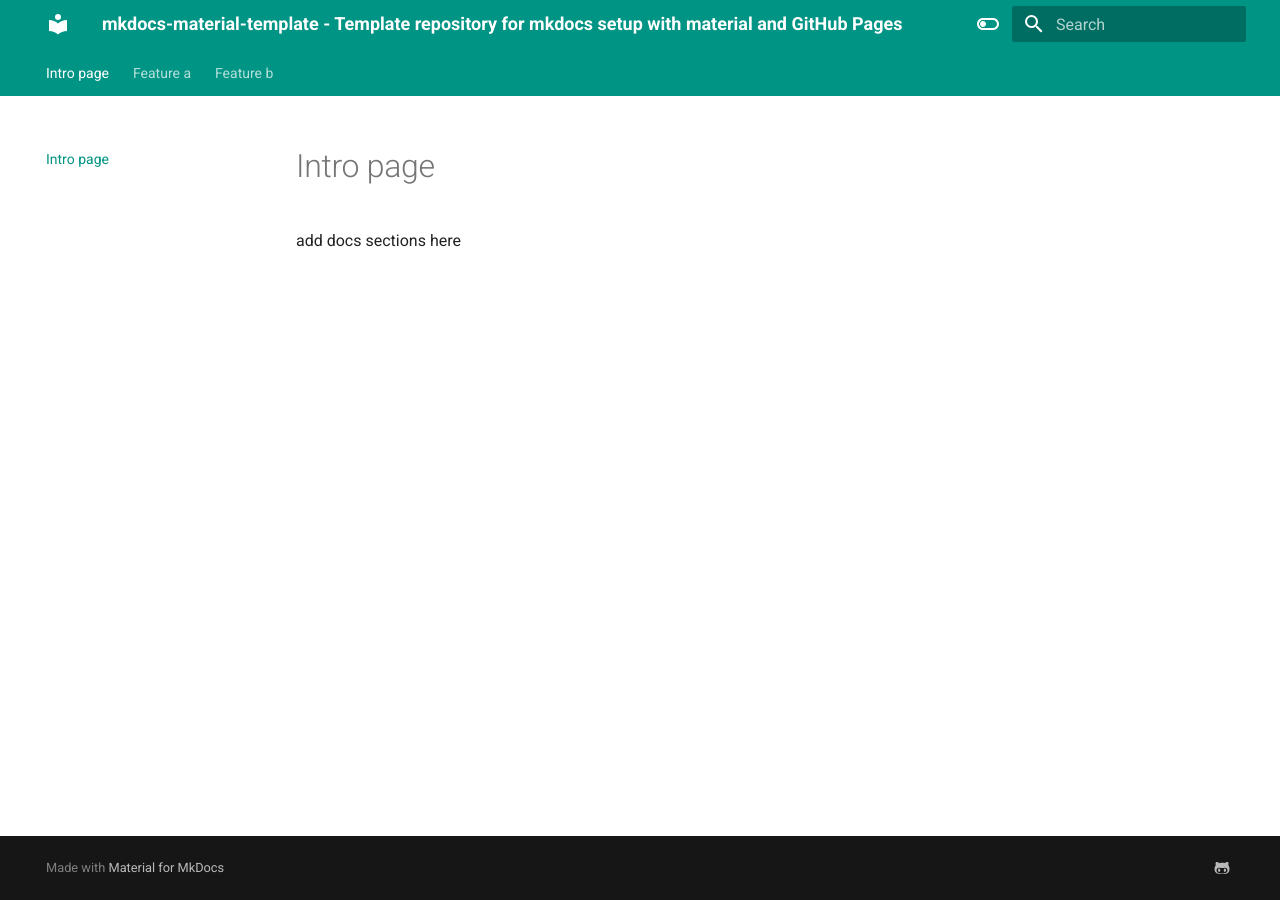
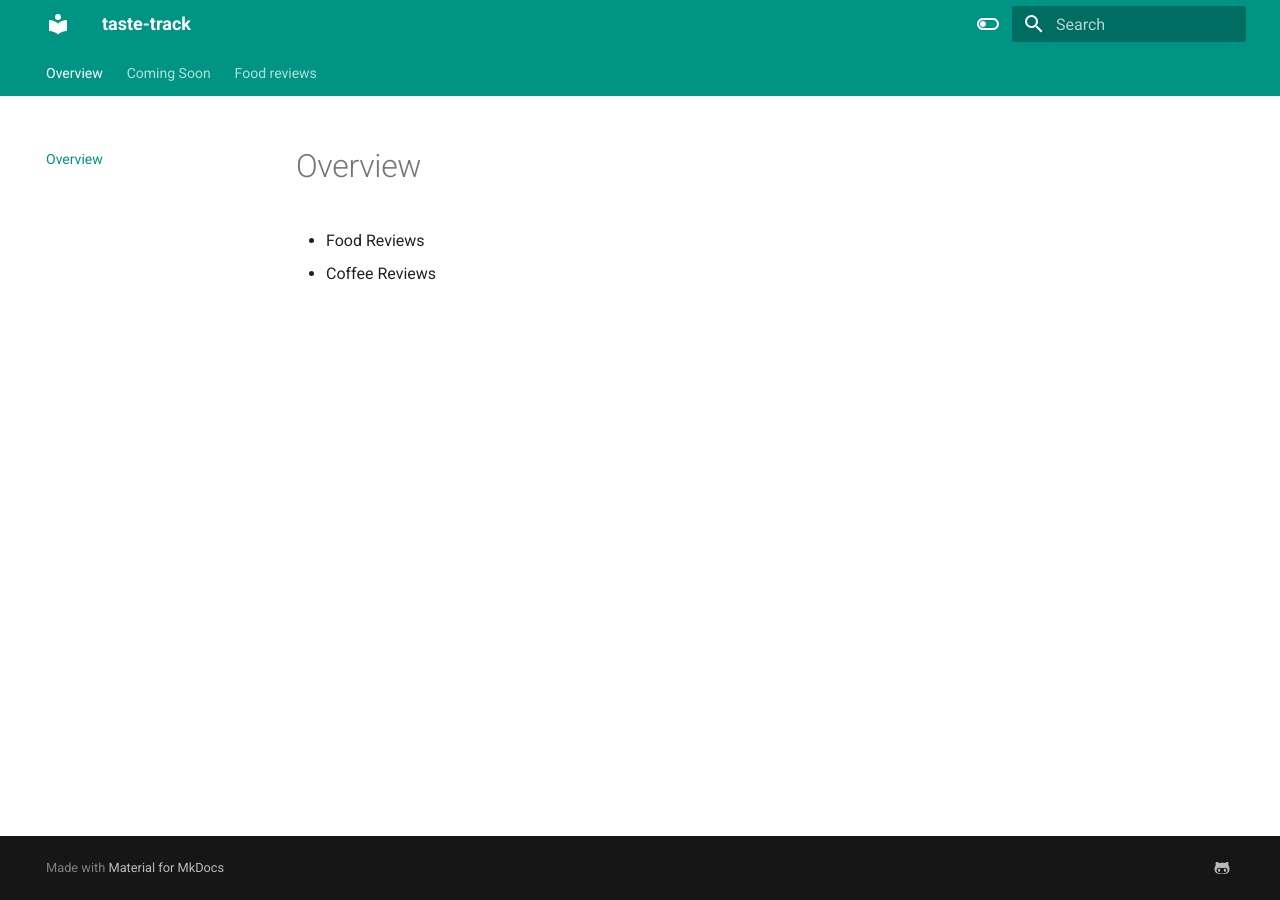
Before and after one commit to TheNewThinkTank-gh-pages/taste-track, an MkDocs documentation site: the page built from docs/index.md, in a window 1280 px wide. Built offline with MkDocs 1.6.1 and Material for MkDocs 9.7.7, drawn with Linux system fonts in a browser that asks for light colours.

Commit message:
chore: update mkdocs, README and md files.

```diff
--- /dev/null
+++ b/docs/coffee-reviews/coming-soon.md
@@ -0,0 +1,3 @@
+# Coming Soon
+
+Cafés in Copenhagen
--- a/docs/feature_a/feature_a1.md
+++ /dev/null
@@ -1,3 +0,0 @@
-# Feature a1
-
-This is about feature a1
--- a/docs/feature_a/feature_a2.md
+++ /dev/null
@@ -1,3 +0,0 @@
-# Feature a2
-
-This is about feature a2
--- a/docs/feature_b/feature_b1.md
+++ /dev/null
@@ -1,3 +0,0 @@
-# Feature b1
-
-This is about feature b1
--- a/docs/feature_b/feature_b2.md
+++ /dev/null
@@ -1,3 +0,0 @@
-# Feature b2
-
-This is about feature b2
--- a/docs/index.md
+++ b/docs/index.md
@@ -1,3 +1,4 @@
-# Intro page
+# Overview
 
-add docs sections here
+- Food Reviews
+- Coffee Reviews
--- a/mkdocs.yml
+++ b/mkdocs.yml
@@ -1,4 +1,4 @@
-site_name: mkdocs-material-template - Template repository for mkdocs setup with material and GitHub Pages
+site_name: taste-track
 theme:
   name: material
   features:
@@ -29,7 +29,7 @@ theme:
 extra:
   social:
     - icon: fontawesome/brands/github-alt
-      link: https://github.com/TheNewThinkTank/mkdocs-material-template
+      link: https://github.com/TheNewThinkTank/taste-track
 
 plugins:
   - search
```
Also changed, not shown: README.md (+3 -2 lines), docs/food-reviews/comwell-borupgaard.md (added, +5 -0 lines), docs/food-reviews/frokost-restauranten.md (added, +5 -0 lines).
